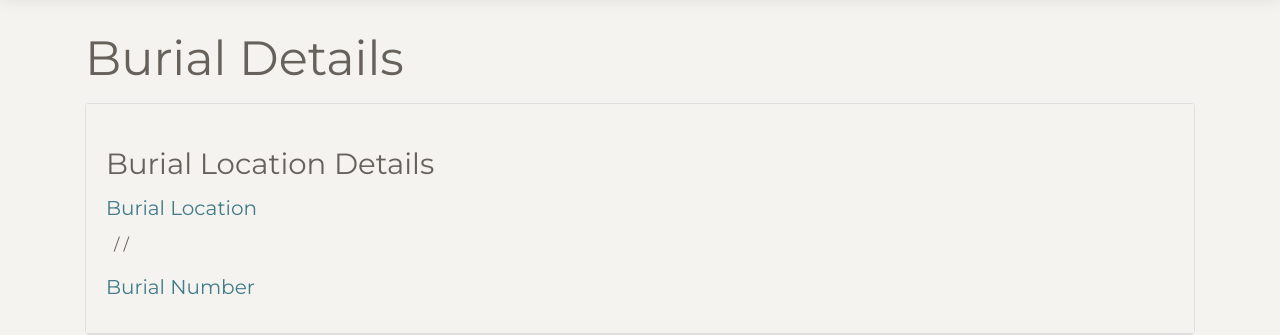
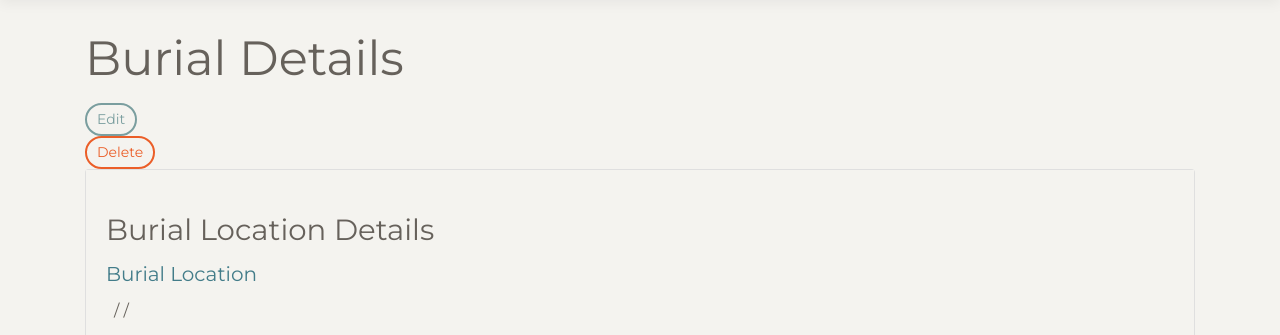
Before and after one commit to Tysmithyyy/Fag-el-Gamous, an ASP.NET Core app: template Views/Home/SingleRecord.cshtml in a window 1280 px wide. Shown: the part 104-439 px from the top of the page. Run offline with ASP.NET Core 8, Linux system fonts and the light colour scheme; the template is opened without the code that fills it, so the values that code supplies are empty; the visitor is signed in with stand-in values (Sample User, id 1); some libraries are stand-ins or nearby versions.

Commit message:
Update SingleRecord.cshtml

```diff
--- a/Views/Home/SingleRecord.cshtml
+++ b/Views/Home/SingleRecord.cshtml
@@ -3,6 +3,37 @@
 }
 @model MainTbl
 <h2>Burial Details</h2>
+@if (User.Identity.IsAuthenticated)
+{
+
+    //if logged in, edit and delete buttons will show
+    <td>
+
+        <!--edit button-->
+
+        <form asp-action="Edit" method="get">
+
+            <input type="hidden" name="BurialId"
+                   value="@Model.BurialId" />
+            <button type="submit" class="btn btn-sm btn-primary">
+                Edit
+            </button>
+        </form>
+    </td>
+
+    <td>
+        <!--delete button-->
+        <form asp-action="Delete" method="post">
+            <input type="hidden" name="BurialId"
+                   value="@Model.BurialId" />
+            <button type="submit" class="btn btn-sm btn-danger">
+                Delete
+            </button>
+        </form>
+    </td>
+
+
+}
 <div class="card">
     <!--burial location-->
     <div class="card-body">
```
Lines whose indentation alone changed are shown as unchanged.
